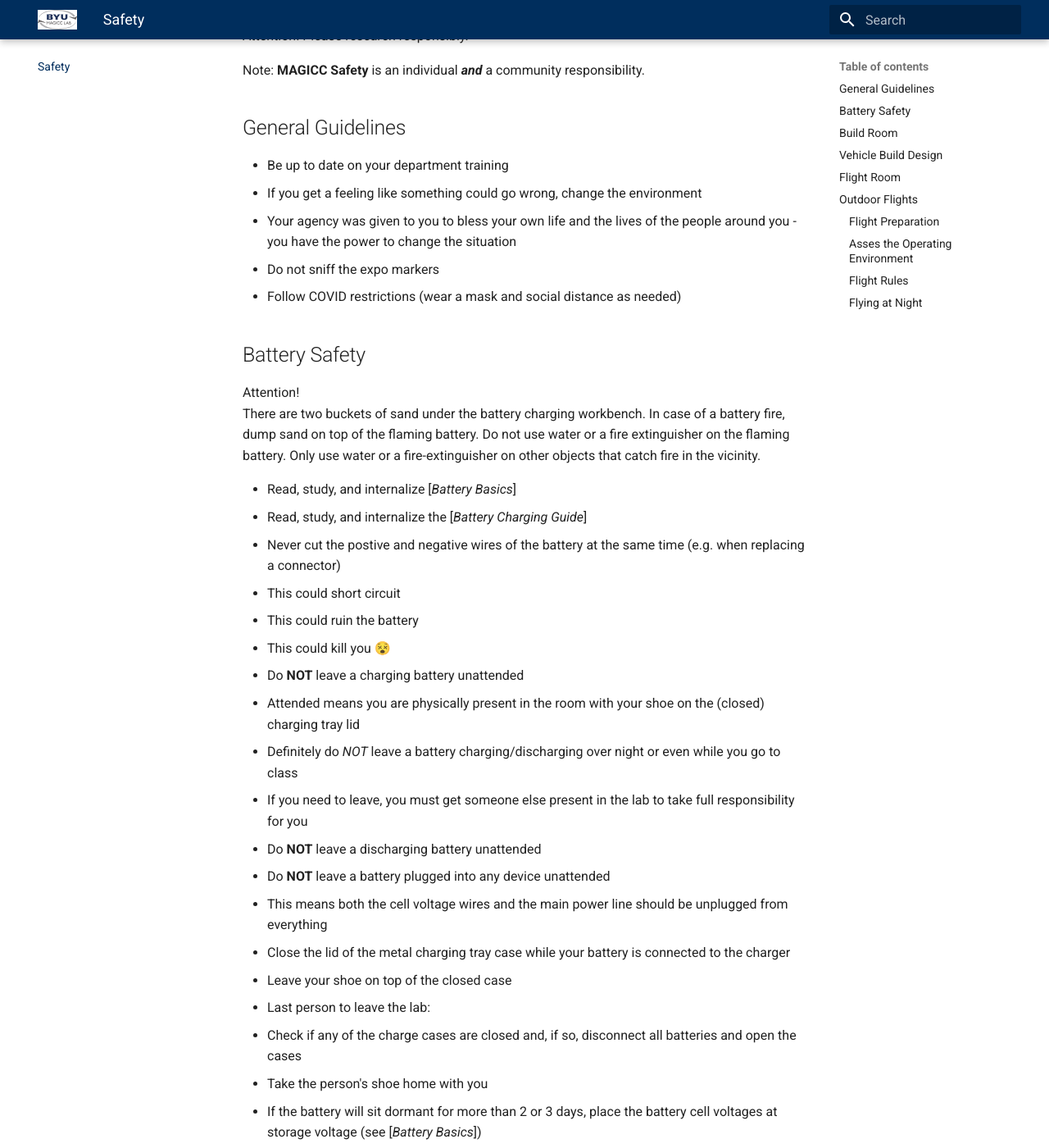
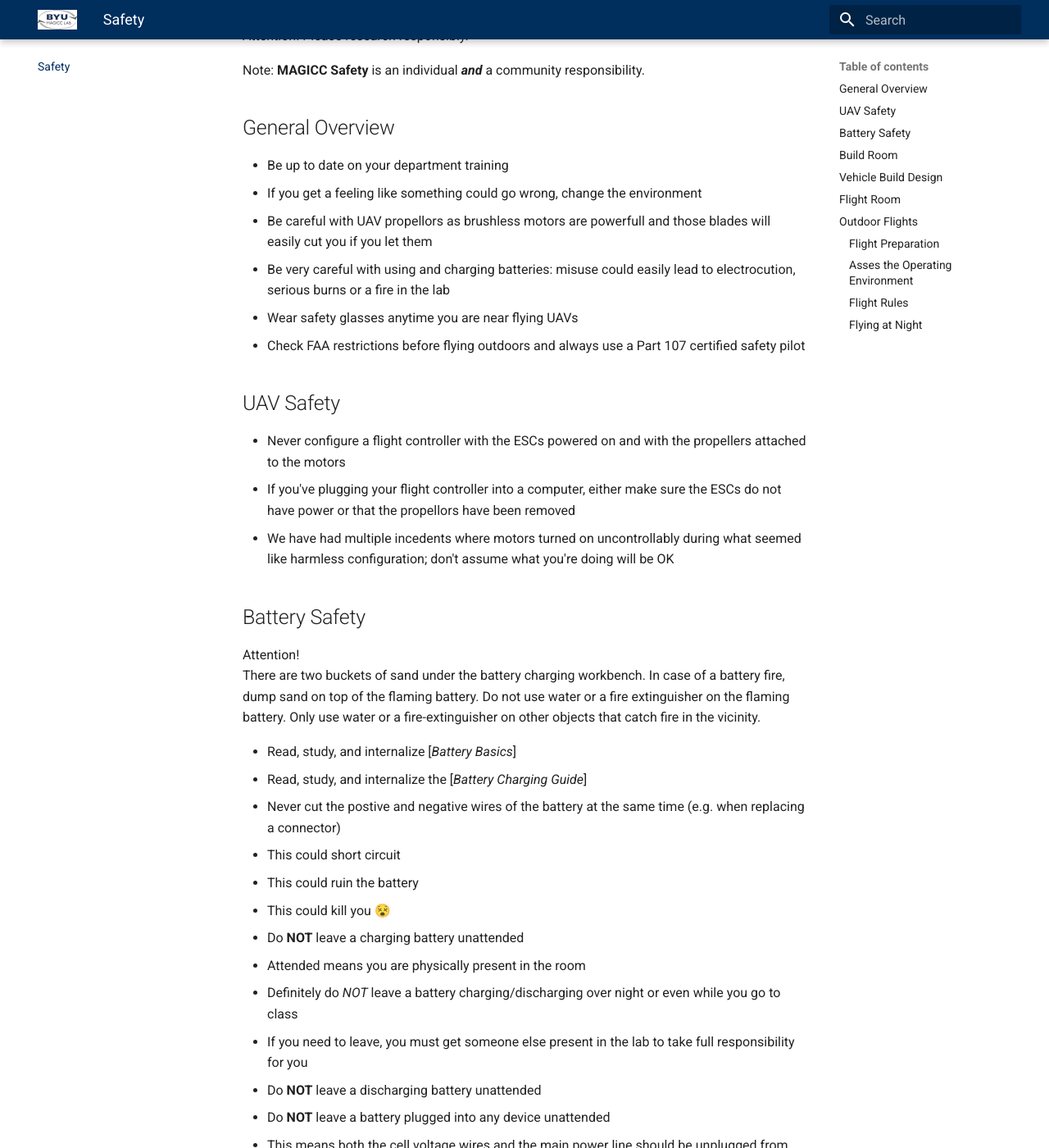
Before and after one commit to byu-magicc/wiki, an MkDocs documentation site: the page built from docs/safety.md, in a window 1280 px wide and 1400 px high, scrolled down 238 px. Shown: the whole window at 82% size. Built offline with MkDocs 1.6.1 and Material for MkDocs 9.7.7, drawn with Linux system fonts in a browser that asks for light colours; some of the changed text lies outside the part shown.

Commit message:
Update safety.md

```diff
--- a/docs/safety.md
+++ b/docs/safety.md
@@ -6,13 +6,20 @@ Attention! Please research responsibly.
 
 Note: **MAGICC Safety** is an individual __*and*__ a community responsibility.
 
-## General Guidelines ##
+## General Overview ##
 
 - Be up to date on your department training
 - If you get a feeling like something could go wrong, change the environment
-  - Your agency was given to you to bless your own life and the lives of the people around you - you have the power to change the situation
-- Do not sniff the expo markers
-- Follow COVID restrictions (wear a mask and social distance as needed)
+- Be careful with UAV propellors as brushless motors are powerfull and those blades will easily cut you if you let them
+- Be very careful with using and charging batteries: misuse could easily lead to electrocution, serious burns or a fire in the lab
+- Wear safety glasses anytime you are near flying UAVs
+- Check FAA restrictions before flying outdoors and always use a Part 107 certified safety pilot
+
+## UAV Safety ##
+
+- Never configure a flight controller with the ESCs powered on and with the propellers attached to the motors
+  - If you've plugging your flight controller into a computer, either make sure the ESCs do not have power or that the propellors have been removed
+  - We have had multiple incedents where motors turned on uncontrollably during what seemed like harmless configuration; don't assume what you're doing will be OK
 
 ## Battery Safety ##
 
@@ -29,17 +36,16 @@ fire in the vicinity.
   - This could ruin the battery
   - This could kill you 😵
 - Do **NOT** leave a charging battery unattended
-  - Attended means you are physically present in the room with your shoe on the (closed) charging tray lid
+  - Attended means you are physically present in the room
   - Definitely do _NOT_ leave a battery charging/discharging over night or even while you go to class
   - If you need to leave, you must get someone else present in the lab to take full responsibility for you
 - Do **NOT** leave a discharging battery unattended
 - Do **NOT** leave a battery plugged into any device unattended
   - This means both the cell voltage wires and the main power line should be unplugged from everything
 - Close the lid of the metal charging tray case while your battery is connected to the charger
-  - Leave your shoe on top of the closed case
+  - Place one of the orange rocks in your pocket
 - Last person to leave the lab:
   - Check if any of the charge cases are closed and, if so, disconnect all batteries and open the cases
-  - Take the person's shoe home with you
 - If the battery will sit dormant for more than 2 or 3 days, place the battery cell voltages at storage voltage (see [*Battery Basics*])
 - Store batteries either in metal ammo boxes or in li-po battery bags
 - Do not use the "discharge" function of the charger
```
